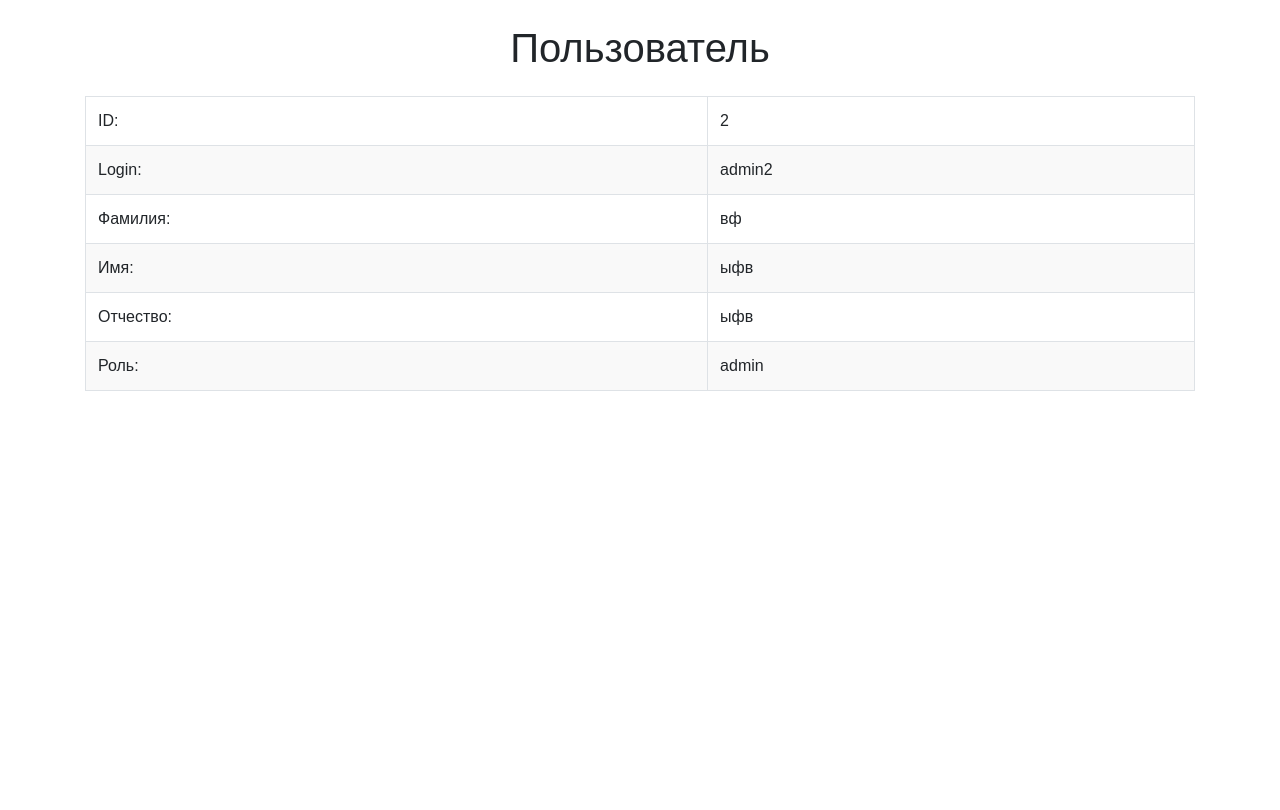
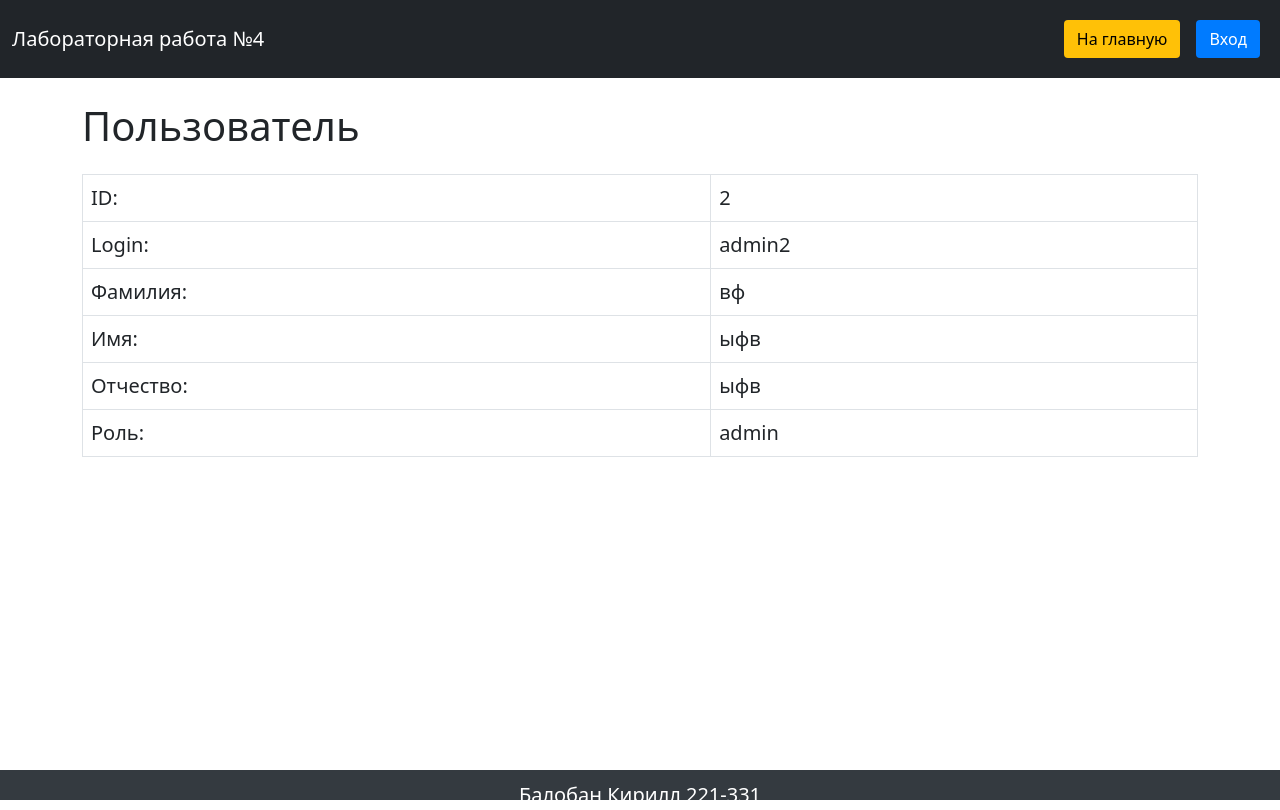
Before and after one commit to KirillBaloban/devlab, a Flask app: page /view/2 in a window 1280 px wide. Before the commit the page ends 391 px from the top, so only its background shows below. Run offline with Flask 3, Linux system fonts and the light colour scheme; some libraries are stand-ins or nearby versions.

Commit message:
Add files via upload

```diff
--- a/4 лаба/app.py
+++ b/4 лаба/app.py
@@ -51,12 +51,10 @@ def load_user(user_id):
     return User.query.get(user_id)
 
 
-# Routes
 @app.route('/')
 def index():
     users = User.query.all()
     return render_template('index.html', users=users)
-
 
 @app.route('/view/<int:user_id>')
 def view(user_id):
@@ -66,7 +64,6 @@ def view(user_id):
 
 @app.route('/login', methods=['GET', 'POST'])
 def login():
-    session.pop('_flashes', None)
     if request.method == 'POST':
         login = request.form['login']
         password = request.form['password']
@@ -74,13 +71,17 @@ def login():
         if user and check_password_hash(user.password, password):
             login_user(user)
             flash('Успешный вход', 'info')
+            endpoint = request.args.get('return_endpoint')
+            if endpoint and endpoint.startswith('edit'):
+                user_id = endpoint.replace('edit', '')
+                return redirect(url_for('edit', user_id=user_id))
             return redirect(url_for('index'))
+
         else:
-            flash('Неправильный пароль или логин', 'error')
-            return render_template('login.html',  login=login, password=password)
+            flash('Неправильный пароль или логин', 'danger')
+            return render_template('login.html', login=login, password=password)
 
     return render_template('login.html')
-
 
 @app.route('/logout')
 @login_required
@@ -92,7 +93,7 @@ def logout():
 @app.route('/create', methods=['GET', 'POST'])
 @login_required
 def create():
-    session.pop('_flashes', None)
+
     roles = Role.query.all()
     if request.method == 'POST':
         login = request.form['login']
@@ -102,16 +103,22 @@ def create():
         middle_name = request.form['middle_name']
         role_id = request.form['role_id']
 
-        if not is_valid_password(password):
-            flash('Недопустимый пароль', 'error')
+
+        if not (login and password and first_name and middle_name):
+            flash_message = 'Заполните обязательные поля:'
+
+            if not login:
+                flash_message += '\n Логин'
+            if not password:
+                flash_message += '\n Пароль'
+            if not first_name:
+                flash_message += '\n Имя'
+            if not middle_name:
+                flash_message += '\n Отчество'
+            flash(flash_message, 'danger')
             return render_template('create.html', login=login, password=password, last_name=last_name, first_name=first_name, middle_name=middle_name, roles=roles)
-
-        if not (login and password and last_name and first_name and role_id and middle_name):
-            flash('Все поля обязательны', 'error')
-            return render_template('create.html', login=login, password=password, last_name=last_name, first_name=first_name, middle_name=middle_name, roles=roles)
-
         if User.query.filter_by(login=login).first():
-            flash('Пользователь с таким именем уже существует', 'error')
+            flash('Пользователь с таким именем уже существует', 'danger')
             return render_template('create.html', login=login, password=password, last_name=last_name, first_name=first_name, middle_name=middle_name, roles=roles)
 
         user = User(
@@ -133,7 +140,7 @@ def create():
 @app.route('/edit/<int:user_id>', methods=['GET', 'POST'])
 @login_required
 def edit(user_id):
-    session.pop('_flashes', None)
+
     user = User.query.get_or_404(user_id)
 
     if request.method == 'POST':
@@ -154,7 +161,6 @@ def edit(user_id):
 @app.route('/change_password', methods=['GET', 'POST'])
 @login_required
 def change_password():
-    session.pop('_flashes', None)
     if request.method == 'POST':
         old_password = request.form['old_password']
         new_password = request.form['new_password']
@@ -190,6 +196,11 @@ def delete(user_id):
     flash('Пользователь удален', 'success')
     return redirect(url_for('index'))
 
+@app.before_request
+def before_request():
+    if request.endpoint in ['edit','change_password','create'] and not current_user.is_authenticated:
+        flash('Вы должны сначала авторизоваться', 'warning')
+        return redirect(url_for('login', return_endpoint=request.endpoint+str(request.view_args.get('user_id'))))
 
 if __name__ == '__main__':
     with app.app_context():
--- /dev/null
+++ b/4 лаба/templates/base.html
@@ -0,0 +1,114 @@
+<!doctype html>
+<html lang="ru">
+<head>
+    <!-- Required meta tags -->
+    <meta charset="utf-8">
+    <meta name="viewport" content="width=device-width, initial-scale=1">
+
+    <!-- Bootstrap CSS -->
+    <link href="https://cdn.jsdelivr.net/npm/bootstrap@5.0.2/dist/css/bootstrap.min.css" rel="stylesheet"
+          integrity="sha384-EVSTQN3/azprG1Anm3QDgpJLIm9Nao0Yz1ztcQTwFspd3yD65VohhpuuCOmLASjC" crossorigin="anonymous">
+    <link rel="stylesheet" href="{{ url_for('static', filename='styles.css') }}">
+
+    <style>
+        footer {
+            position: absolute;
+            bottom: 0;
+            width: 100%;
+            background-color: #343a40;
+            color: white;
+            text-align: center;
+            padding: 10px 0;
+            margin-top: 20px;
+        }
+
+        .btn-login {
+            background-color: #007bff;
+            color: white;
+        }
+
+        .btn-logout {
+            background-color: #dc3545;
+            color: white;
+        }
+
+        .btn-nav {
+            background-color: #ffc107;
+            color: black;
+        }
+
+        .navbar-link {
+            color: white;
+            text-decoration: none;
+        }
+    </style>
+
+    <title>
+        {% if title %}
+            {{ title }}
+        {% else %}
+            Лабораторная работа №4
+        {% endif %}
+    </title>
+</head>
+<body style="padding-bottom: 4rem;">
+<header>
+    <nav class="navbar navbar-expand-lg navbar-dark bg-dark">
+        <div class="container-fluid">
+            <span class="navbar-brand">Лабораторная работа №4</span>
+            <button class="navbar-toggler" type="button" data-bs-toggle="collapse" data-bs-target="#navbarSupportedContent"
+                    aria-controls="navbarSupportedContent" aria-expanded="false" aria-label="Toggle navigation">
+                <span class="navbar-toggler-icon"></span>
+            </button>
+            <div class="collapse navbar-collapse" id="navbarSupportedContent">
+                <ul class="navbar-nav ms-auto mb-2 mb-lg-0">
+                    {% if not current_user.is_authenticated %}
+                         <li class="nav-item">
+                            <a class="nav-link navbar-link" href="{{ url_for('index') }}"><button class="btn btn-nav my-1">На главную</button></a>
+                        </li>
+                        <li class="nav-item">
+                            <a class="nav-link navbar-link" aria-current="page" href="{{ url_for('login') }}"><button class="btn btn-login my-1">Вход</button></a>
+                        </li>
+
+                    {% endif %}
+                    {% if current_user.is_authenticated %}
+                        <li class="nav-item">
+                            <a class="nav-link navbar-link" href="{{ url_for('index') }}"><button class="btn btn-nav my-1">На главную</button></a>
+                        </li>
+                        <li class="nav-item">
+                            <a class="nav-link navbar-link" href="{{ url_for('logout') }}"><button class="btn btn-logout my-1">Выход</button></a>
+                        </li>
+                    {% endif %}
+                </ul>
+            </div>
+        </div>
+    </nav>
+</header>
+<div class="alerts-area">
+    {% with messages = get_flashed_messages(with_categories=true) %}
+        {% for category, msg in messages %}
+            <div class="alert alert-{{ category }} alert-dismissible fade show m-0 rounded-0" role="alert">
+                {{ msg }}
+                <button type="button" class="btn-close" data-bs-dismiss="alert" aria-label="Close"></button>
+            </div>
+        {% endfor %}
+    {% endwith %}
+</div>
+<main class="my-3">
+    <div class="container">
+        {% block content %}
+            <h1>Содержимое по умолчанию</h1>
+        {% endblock %}
+    </div>
+</main>
+
+<footer>
+    <p>Балобан Кирилл 221-331</p>
+</footer>
+
+<script src="https://cdn.jsdelivr.net/npm/bootstrap@5.0.2/dist/js/bootstrap.bundle.min.js"
+        integrity="sha384-MrcW6ZMFYlzcLA8Nl+NtUVF0sA7MsXsP1UyJoMp4YLEuNSfAP+JcXn/tWtIaxVXM"
+        crossorigin="anonymous"></script>
+<script src="{{ url_for('static', filename='main.js') }}" defer></script>
+</body>
+</html>
--- a/4 лаба/templates/view.html
+++ b/4 лаба/templates/view.html
@@ -1,39 +1,8 @@
-<!DOCTYPE html>
-<html lang="en">
-<head>
-    <meta charset="UTF-8">
-    <meta name="viewport" content="width=device-width, initial-scale=1.0">
-    <link rel="stylesheet" href="https://stackpath.bootstrapcdn.com/bootstrap/4.5.2/css/bootstrap.min.css">
-    <title>User Details</title>
-    <style>
-        body {
-            font-family: Arial, sans-serif;
-            margin: 20px;
-        }
+{% extends "base.html" %}
 
-        h1 {
-            text-align: center;
-            margin-bottom: 20px;
-        }
+{% block title %}User Details{% endblock %}
 
-        table {
-            width: 50%;
-            margin: 0 auto;
-            border-collapse: collapse;
-        }
-
-        table td, table th {
-            padding: 8px;
-            border: 1px solid #dee2e6;
-        }
-
-        table tr:nth-child(even) {
-            background-color: #f9f9f9;
-        }
-    </style>
-</head>
-<body>
-    <div class="container">
+{% block content %}
     <h1 class="mt-4 mb-4">Пользователь</h1>
     <table class="table table-bordered">
         <tr>
@@ -61,6 +30,4 @@
             <td>{{ user.role.name }}</td>
         </tr>
     </table>
-    </div>
-</body>
-</html>
+{% endblock %}
```
Also changed, not shown: 4 лаба/templates/change_password.html (+7 -14 lines), 4 лаба/templates/create.html (+7 -23 lines), 4 лаба/templates/edit.html (+6 -11 lines), 4 лаба/templates/index.html (+6 -13 lines), 4 лаба/templates/login.html (+9 -25 lines), 4 лаба/instance/users.db. Lines whose indentation alone changed are shown as unchanged.
